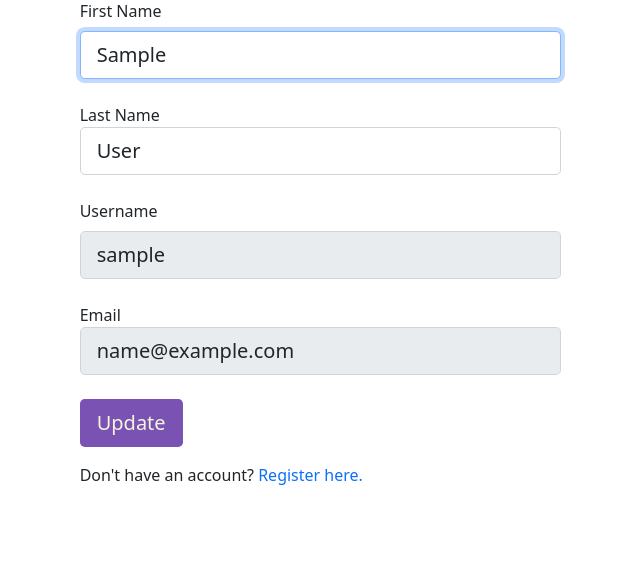
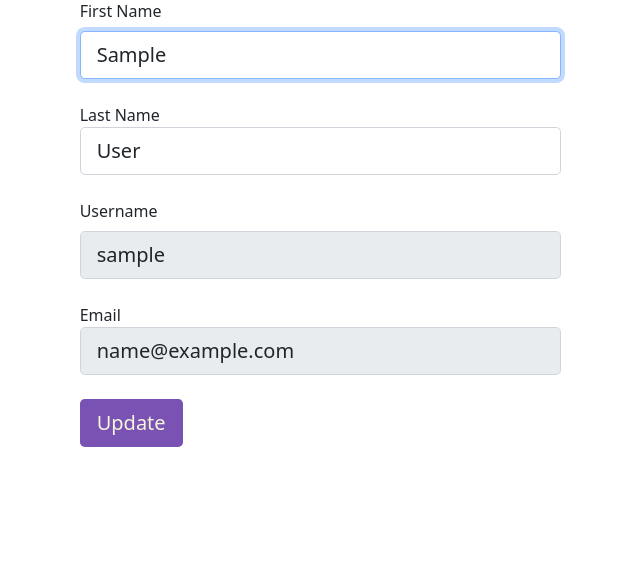
Before and after one commit to princeibs/commerce-50, a Django app: page /edit-profile in a window 1280 px wide. Shown: the part 217-800 px from the top of the page, without its empty margins (199-839 px from the left). Run offline with Django 3.2, Linux system fonts and the light colour scheme; the visitor is signed in with stand-in values (Sample User, id 1).

Commit message:
Update 'edit_me.html'

```diff
--- a/auctions/templates/auctions/edit_me.html
+++ b/auctions/templates/auctions/edit_me.html
@@ -38,9 +38,5 @@
         <button type="submit" class="btn mb-3 default-btn-color btn-lg">Update</button>
         <!-- <input class="btn btn-primary" type="submit" value="Login"> -->
     </form>
-
-    <div class="p">
-        Don't have an account? <a class="link-underline" href="{% url 'register' %}">Register here.</a>
-    </div>
 </div>
 {% endblock %}
```
